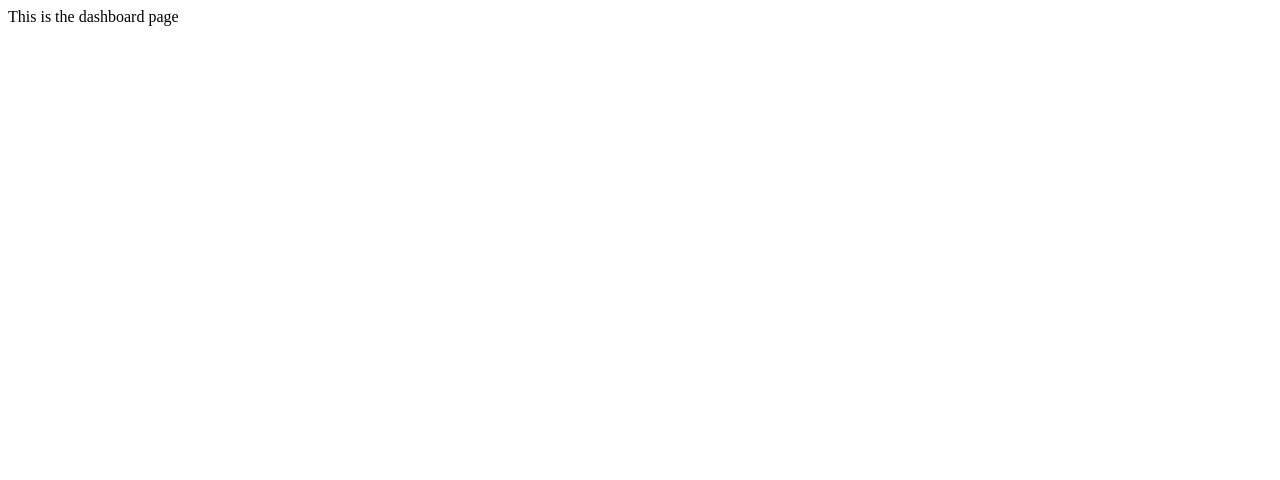
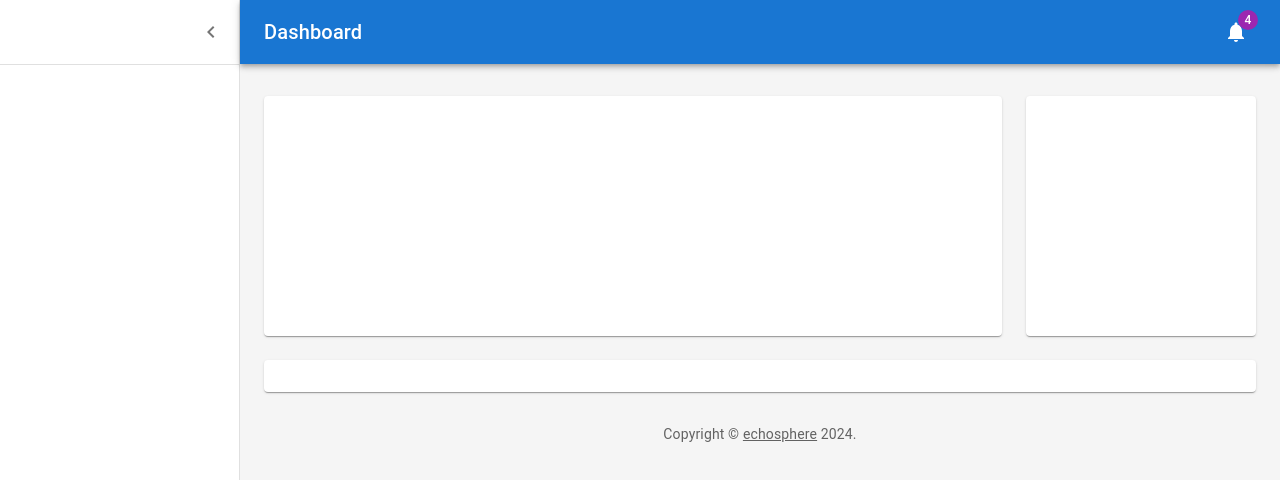
Before and after one commit to Edd-wordd/echoSphere, a React (Create React App) app: page /dashboard in a window 1280 px wide. Shown: the top 480 px of the page. Built offline with nearby package versions, Linux system fonts and the light colour scheme.

Commit message:
dashboard page built

```diff
--- a/src/components/pages/Dashboard.jsx
+++ b/src/components/pages/Dashboard.jsx
@@ -1,7 +1,197 @@
-import React from 'react'
+import * as React from 'react'
+import { styled, createTheme, ThemeProvider } from '@mui/material/styles'
+import CssBaseline from '@mui/material/CssBaseline'
+import MuiDrawer from '@mui/material/Drawer'
+import Box from '@mui/material/Box'
+import MuiAppBar from '@mui/material/AppBar'
+import Toolbar from '@mui/material/Toolbar'
+// import List from '@mui/material/List'
+import Typography from '@mui/material/Typography'
+import Divider from '@mui/material/Divider'
+import IconButton from '@mui/material/IconButton'
+import Badge from '@mui/material/Badge'
+import Container from '@mui/material/Container'
+import Grid from '@mui/material/Grid'
+import Paper from '@mui/material/Paper'
+import Link from '@mui/material/Link'
+import MenuIcon from '@mui/icons-material/Menu'
+import ChevronLeftIcon from '@mui/icons-material/ChevronLeft'
+import NotificationsIcon from '@mui/icons-material/Notifications'
+// import { mainListItems, secondaryListItems } from './listItems'
+// import Chart from './Chart'
+// import Deposits from './Deposits'
+// import Orders from './Orders'
 
-function Dashboard() {
-  return <div>This is the dashboard page</div>
+function Copyright(props) {
+  return (
+    <Typography variant="body2" color="text.secondary" align="center" {...props}>
+      {'Copyright © '}
+      <Link color="inherit" href="https://mui.com/">
+        echosphere
+      </Link>{' '}
+      {new Date().getFullYear()}
+      {'.'}
+    </Typography>
+  )
 }
 
-export default Dashboard
+const drawerWidth = 240
+
+const AppBar = styled(MuiAppBar, {
+  shouldForwardProp: (prop) => prop !== 'open',
+})(({ theme, open }) => ({
+  zIndex: theme.zIndex.drawer + 1,
+  transition: theme.transitions.create(['width', 'margin'], {
+    easing: theme.transitions.easing.sharp,
+    duration: theme.transitions.duration.leavingScreen,
+  }),
+  ...(open && {
+    marginLeft: drawerWidth,
+    width: `calc(100% - ${drawerWidth}px)`,
+    transition: theme.transitions.create(['width', 'margin'], {
+      easing: theme.transitions.easing.sharp,
+      duration: theme.transitions.duration.enteringScreen,
+    }),
+  }),
+}))
+
+const Drawer = styled(MuiDrawer, { shouldForwardProp: (prop) => prop !== 'open' })(
+  ({ theme, open }) => ({
+    '& .MuiDrawer-paper': {
+      position: 'relative',
+      whiteSpace: 'nowrap',
+      width: drawerWidth,
+      transition: theme.transitions.create('width', {
+        easing: theme.transitions.easing.sharp,
+        duration: theme.transitions.duration.enteringScreen,
+      }),
+      boxSizing: 'border-box',
+      ...(!open && {
+        overflowX: 'hidden',
+        transition: theme.transitions.create('width', {
+          easing: theme.transitions.easing.sharp,
+          duration: theme.transitions.duration.leavingScreen,
+        }),
+        width: theme.spacing(7),
+        [theme.breakpoints.up('sm')]: {
+          width: theme.spacing(9),
+        },
+      }),
+    },
+  }),
+)
+
+// TODO remove, this demo shouldn't need to reset the theme.
+const defaultTheme = createTheme()
+
+export default function Dashboard() {
+  const [open, setOpen] = React.useState(true)
+  const toggleDrawer = () => {
+    setOpen(!open)
+  }
+
+  return (
+    <ThemeProvider theme={defaultTheme}>
+      <Box sx={{ display: 'flex' }}>
+        <CssBaseline />
+        <AppBar position="absolute" open={open}>
+          <Toolbar
+            sx={{
+              pr: '24px', // keep right padding when drawer closed
+            }}
+          >
+            <IconButton
+              edge="start"
+              color="inherit"
+              aria-label="open drawer"
+              onClick={toggleDrawer}
+              sx={{
+                marginRight: '36px',
+                ...(open && { display: 'none' }),
+              }}
+            >
+              <MenuIcon />
+            </IconButton>
+            <Typography component="h1" variant="h6" color="inherit" noWrap sx={{ flexGrow: 1 }}>
+              Dashboard
+            </Typography>
+            <IconButton color="inherit">
+              <Badge badgeContent={4} color="secondary">
+                <NotificationsIcon />
+              </Badge>
+            </IconButton>
+          </Toolbar>
+        </AppBar>
+        <Drawer variant="permanent" open={open}>
+          <Toolbar
+            sx={{
+              display: 'flex',
+              alignItems: 'center',
+              justifyContent: 'flex-end',
+              px: [1],
+            }}
+          >
+            <IconButton onClick={toggleDrawer}>
+              <ChevronLeftIcon />
+            </IconButton>
+          </Toolbar>
+          <Divider />
+          {/*<List component="nav">*/}
+          {/*  {mainListItems}*/}
+          {/*  <Divider sx={{ my: 1 }} />*/}
+          {/*  {secondaryListItems}*/}
+          {/*</List>*/}
+        </Drawer>
+        <Box
+          component="main"
+          sx={{
+            backgroundColor: (theme) =>
+              theme.palette.mode === 'light' ? theme.palette.grey[100] : theme.palette.grey[900],
+            flexGrow: 1,
+            height: '100vh',
+            overflow: 'auto',
+          }}
+        >
+          <Toolbar />
+          <Container maxWidth="lg" sx={{ mt: 4, mb: 4 }}>
+            <Grid container spacing={3}>
+              {/* Chart */}
+              <Grid item xs={12} md={8} lg={9}>
+                <Paper
+                  sx={{
+                    p: 2,
+                    display: 'flex',
+                    flexDirection: 'column',
+                    height: 240,
+                  }}
+                >
+                  {/*<Chart />*/}
+                </Paper>
+              </Grid>
+              {/* Recent Deposits */}
+              <Grid item xs={12} md={4} lg={3}>
+                <Paper
+                  sx={{
+                    p: 2,
+                    display: 'flex',
+                    flexDirection: 'column',
+                    height: 240,
+                  }}
+                >
+                  {/*<Deposits />*/}
+                </Paper>
+              </Grid>
+              {/* Recent Orders */}
+              <Grid item xs={12}>
+                <Paper sx={{ p: 2, display: 'flex', flexDirection: 'column' }}>
+                  {/*<Orders />*/}
+                </Paper>
+              </Grid>
+            </Grid>
+            <Copyright sx={{ pt: 4 }} />
+          </Container>
+        </Box>
+      </Box>
+    </ThemeProvider>
+  )
+}
```
